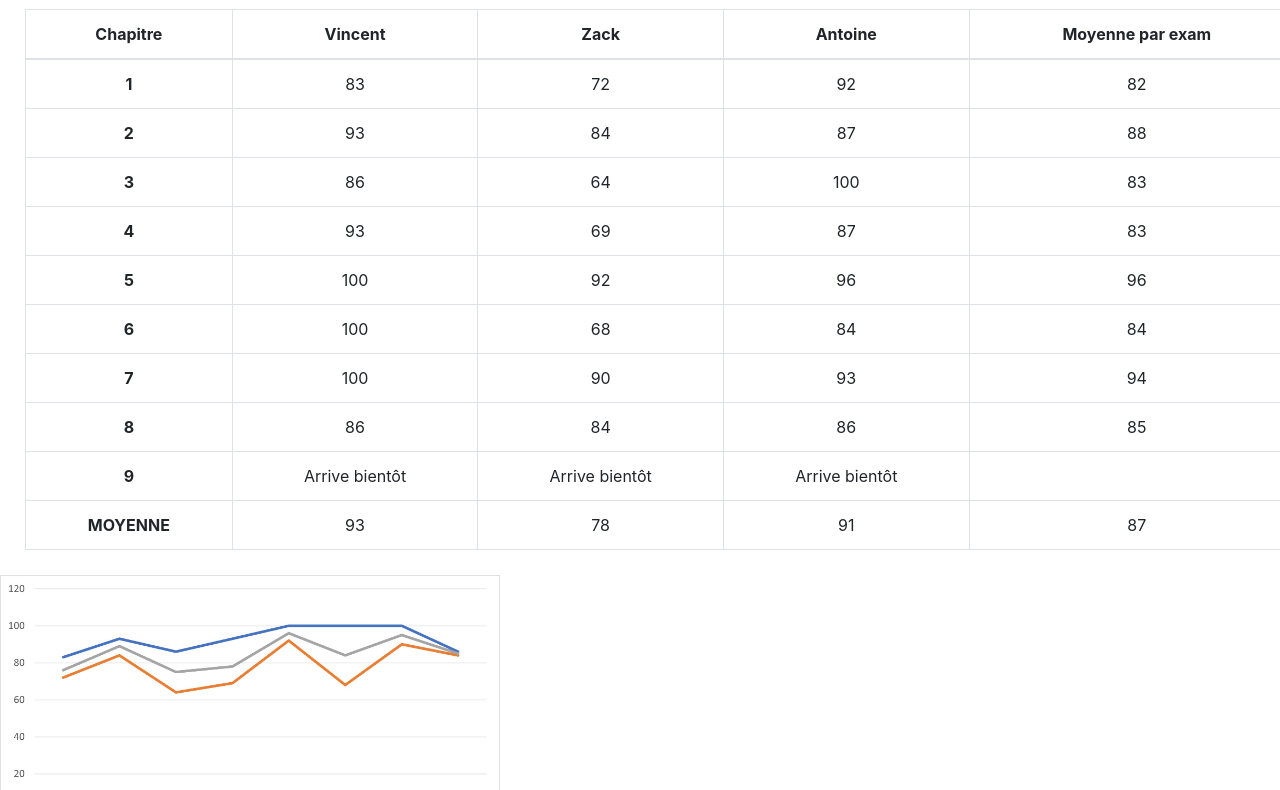
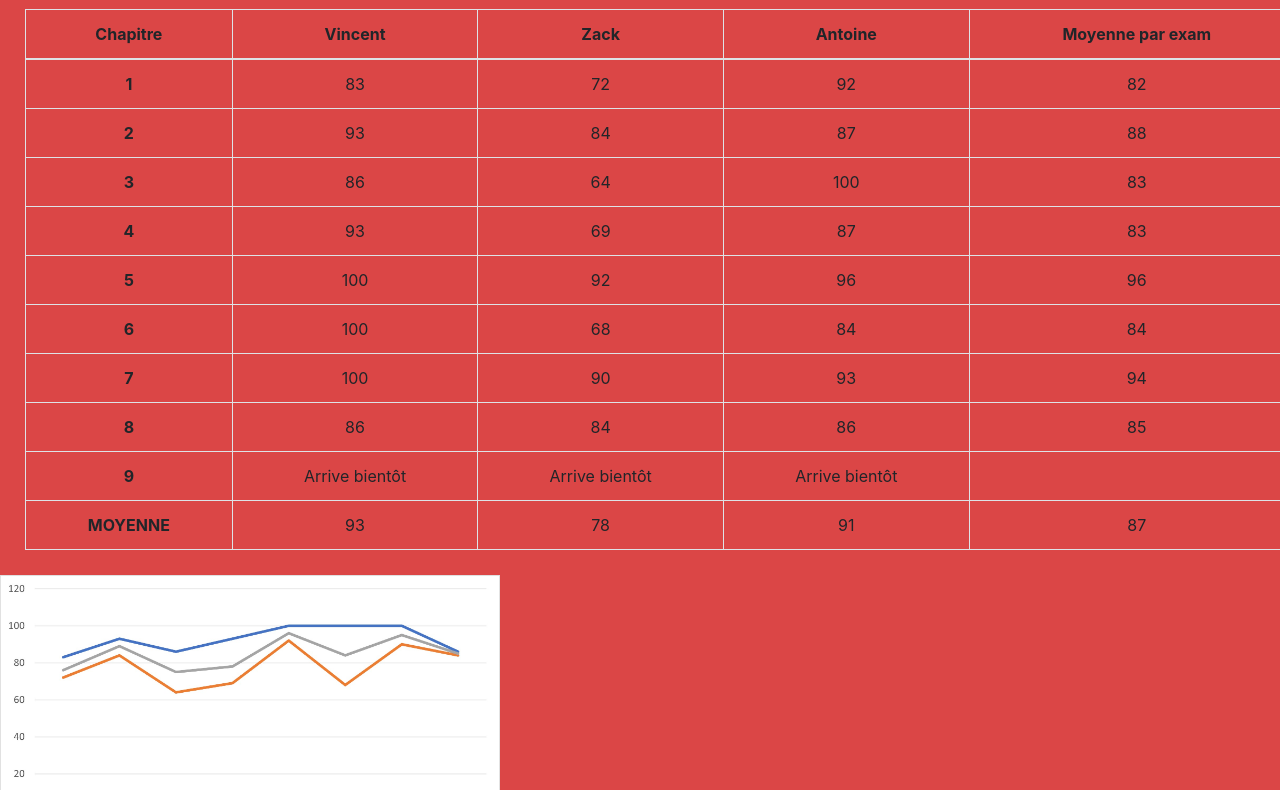
Before and after one commit to vmailhot/vmailhot.github.io, a plain HTML site: page notes.html in a window 1280 px wide. Shown: the part 64-854 px from the top of the page. Drawn offline with nearby package versions, Linux system fonts and the light colour scheme.

Commit message:
modif colors

```diff
--- a/notes.html
+++ b/notes.html
@@ -19,8 +19,8 @@
             img {
               width: 500px;
             }
-            #class body {
-            background-color: #f21c1c;
+            body {
+            background-color: #db4646;
             }
         </style>
     </head>
```
Also changed, not shown: guide_etude.html (+1 -1 lines), index.html (+1 -1 lines).
